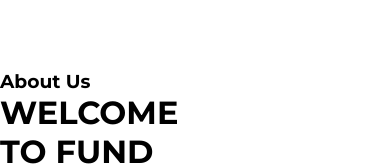
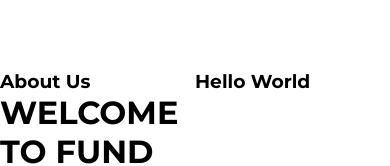
Before and after one commit to patrick-nsolo/fund_invest, a React (Create React App) app: page / in a window 390 px wide. Shown: the part 854-1020 px from the top of the page. Built offline with nearby package versions, Linux system fonts and the light colour scheme.

Commit message:
Test update phone section

```diff
--- a/src/Components/PhoneSection/Phonesection.js
+++ b/src/Components/PhoneSection/Phonesection.js
@@ -1,6 +1,6 @@
 import React from 'react'
 import './Phonesection.css'
-import Phone from '../Phone/Phone'
+
 
 const Phonesection = () => {
   return (
@@ -21,6 +21,7 @@ const Phonesection = () => {
               </p>
           </div>
           <div className='col-6 phony'>
+            <h3>Hello World</h3>
 
           </div>
         </div>
```
